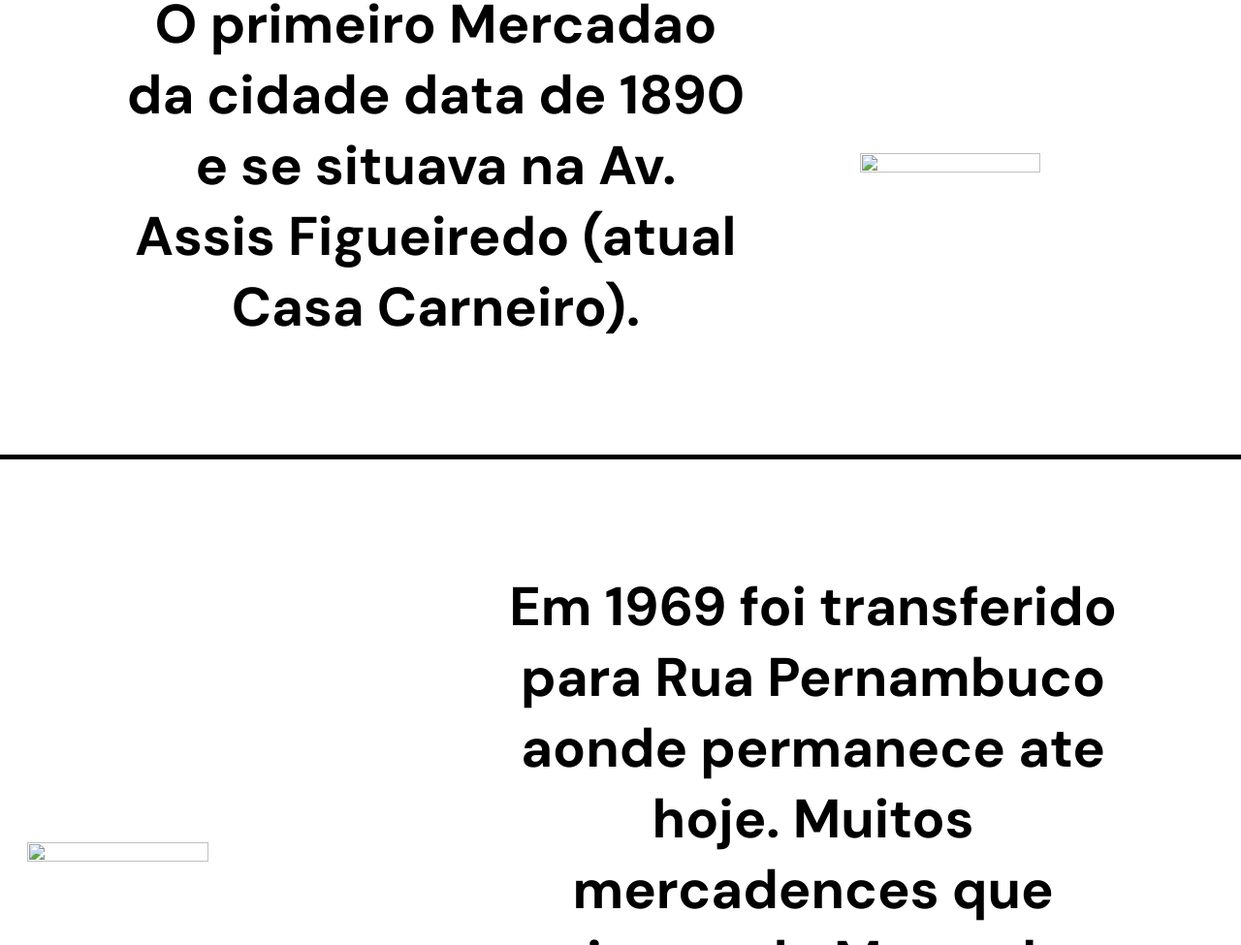
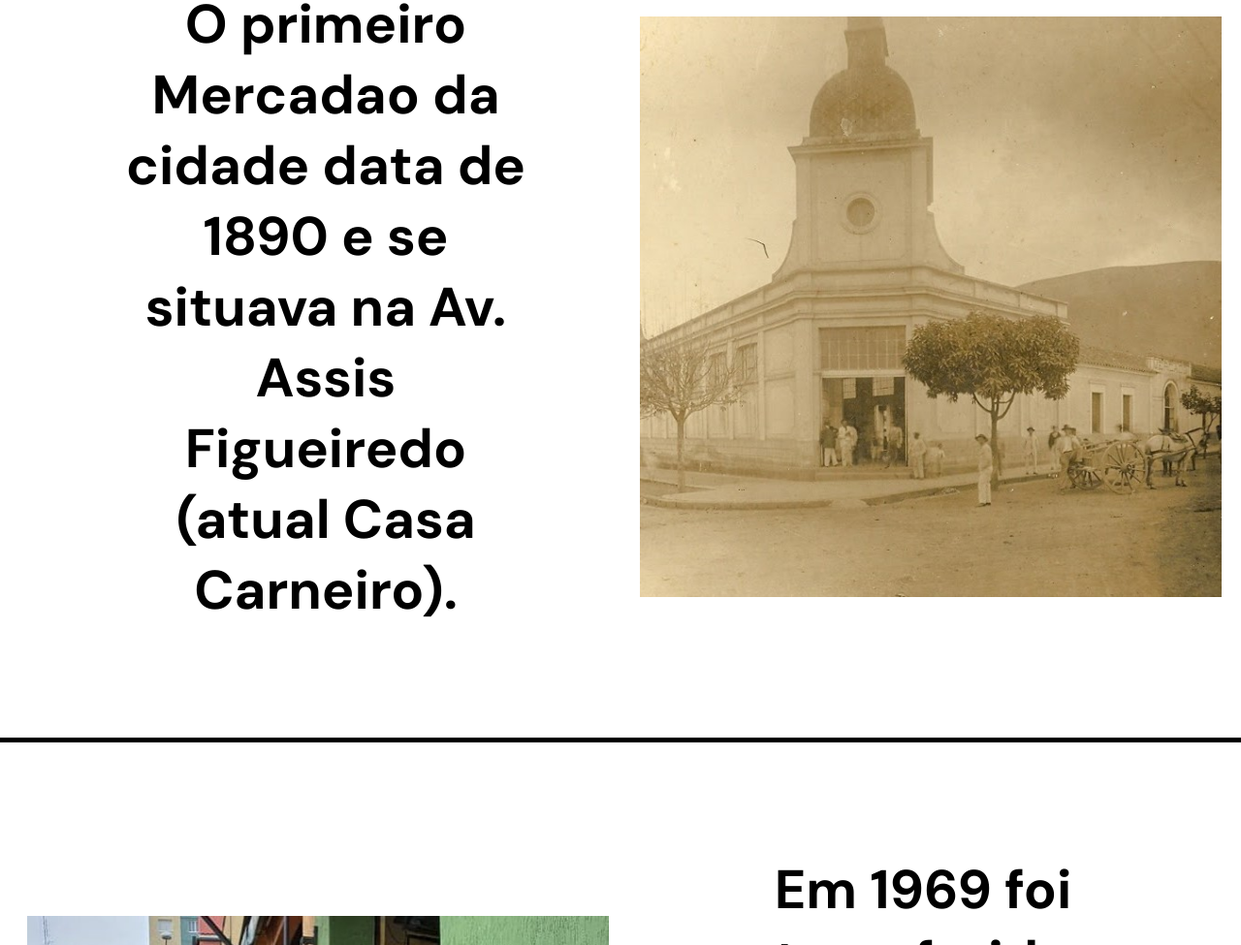
Before and after one commit to juliocfleal/mercadaoPocosdeCaldas, a plain HTML site: page index.html in a window 1280 px wide. Shown: the part 1637-2612 px from the top of the page at 97% size. Drawn offline with Linux system fonts and the light colour scheme; files that its build step writes are made by us from their sources; the site is published under a folder, as on GitHub Pages, so addresses that start at the root find nothing; files whose address does not match are found by name.

Commit message:
fix images

```diff
--- a/index.html
+++ b/index.html
@@ -59,12 +59,12 @@
               O primeiro Mercadao da cidade data de 1890 e se situava
               na Av. Assis Figueiredo (atual Casa Carneiro).
             </p>
-            <img class="fotoHistoria" src="/images/historiaUm.jpg" />
+            <img class="fotoHistoria" src="images/historiaUm.jpg" />
           </div>
         </div>
         <div class="dividerblock"></div>
         <div class="historias">
-          <img class="fotoHistoria" src="/images/historiaDois.jpg" />
+          <img class="fotoHistoria" src="images/historiaDois.jpg" />
           <p class="paragrafo">
             Em 1969 foi transferido para Rua Pernambuco aonde permanece ate hoje.
             Muitos mercadences que vieram do Mercado Antigo ainda estao por aqui.
@@ -78,7 +78,7 @@
         <p class="paragrafo">
           As tradicionais bancas passam de pai para filho que preservam a qualidade e o otimo atendimento.
         </p>
-        <img class="fotoHistoria" src="/images/historiaTres.jpg" />
+        <img class="fotoHistoria" src="images/historiaTres.jpg" />
       </section>
       <div class="divdiv">
       </div>
```
